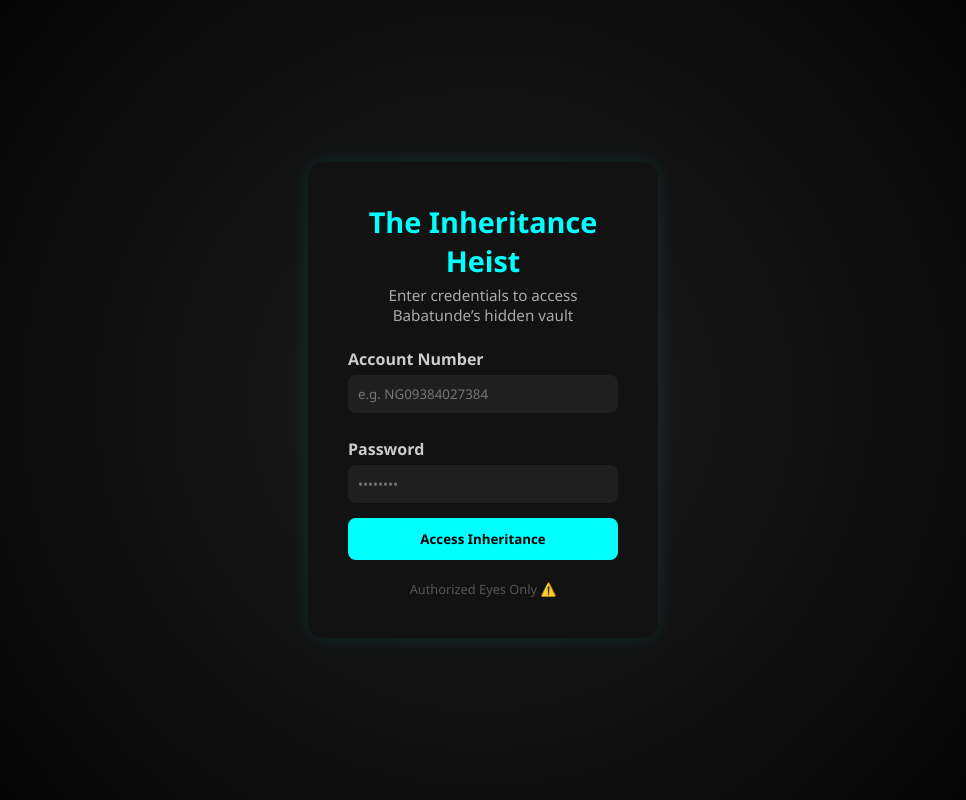
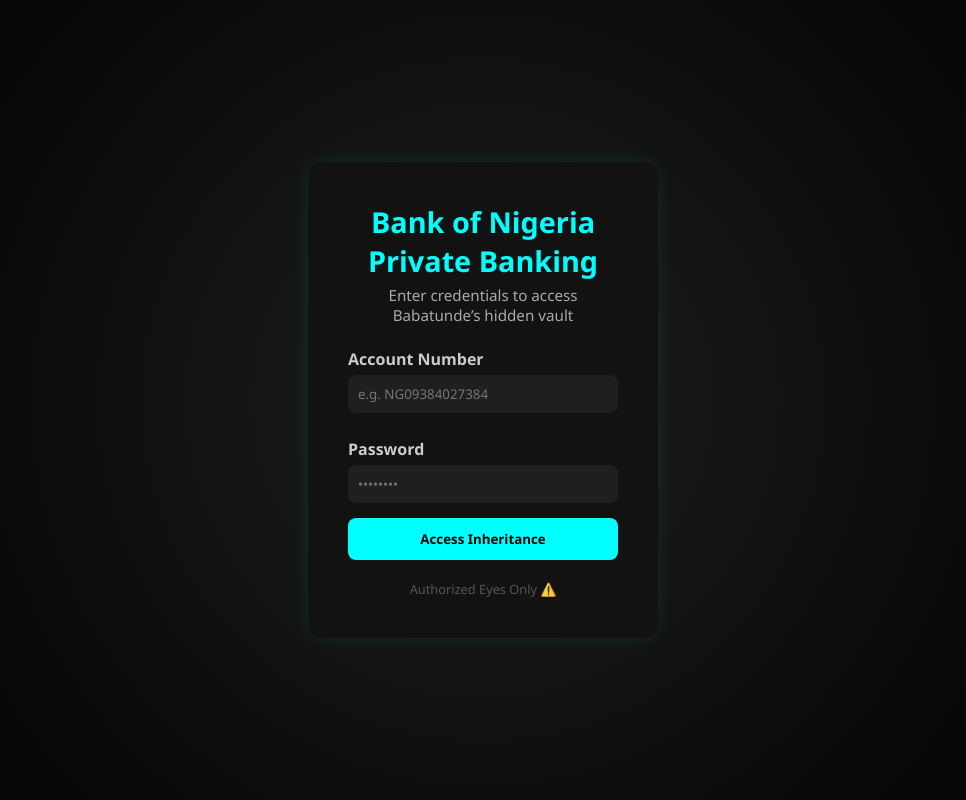
Before and after one commit to ZenithBankNigeria/BankLoginPage, a plain HTML site: page index.html in a window 1280 px wide. Shown: the whole page, without its empty margins (157-1123 px from the left). Drawn offline with Linux system fonts and the light colour scheme.

Commit message:
Update index.html

```diff
--- a/index.html
+++ b/index.html
@@ -8,7 +8,7 @@
 </head>
 <body>
   <div class="login-container">
-    <h1>The Inheritance Heist</h1>
+    <h1>Bank of Nigeria Private Banking</h1>
     <p class="subtitle">Enter credentials to access Babatunde’s hidden vault</p>
     <form id="loginForm">
       <label for="account">Account Number</label>
```
